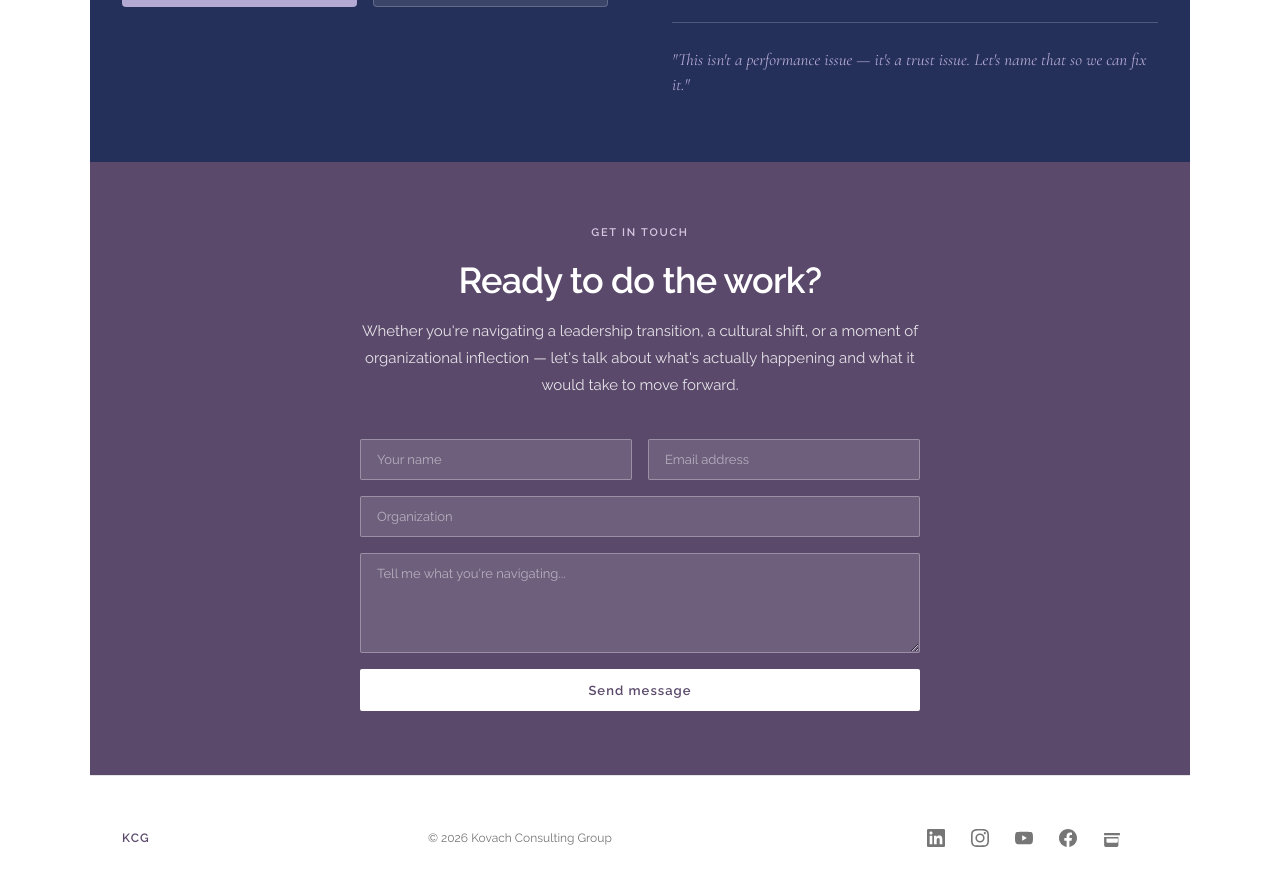
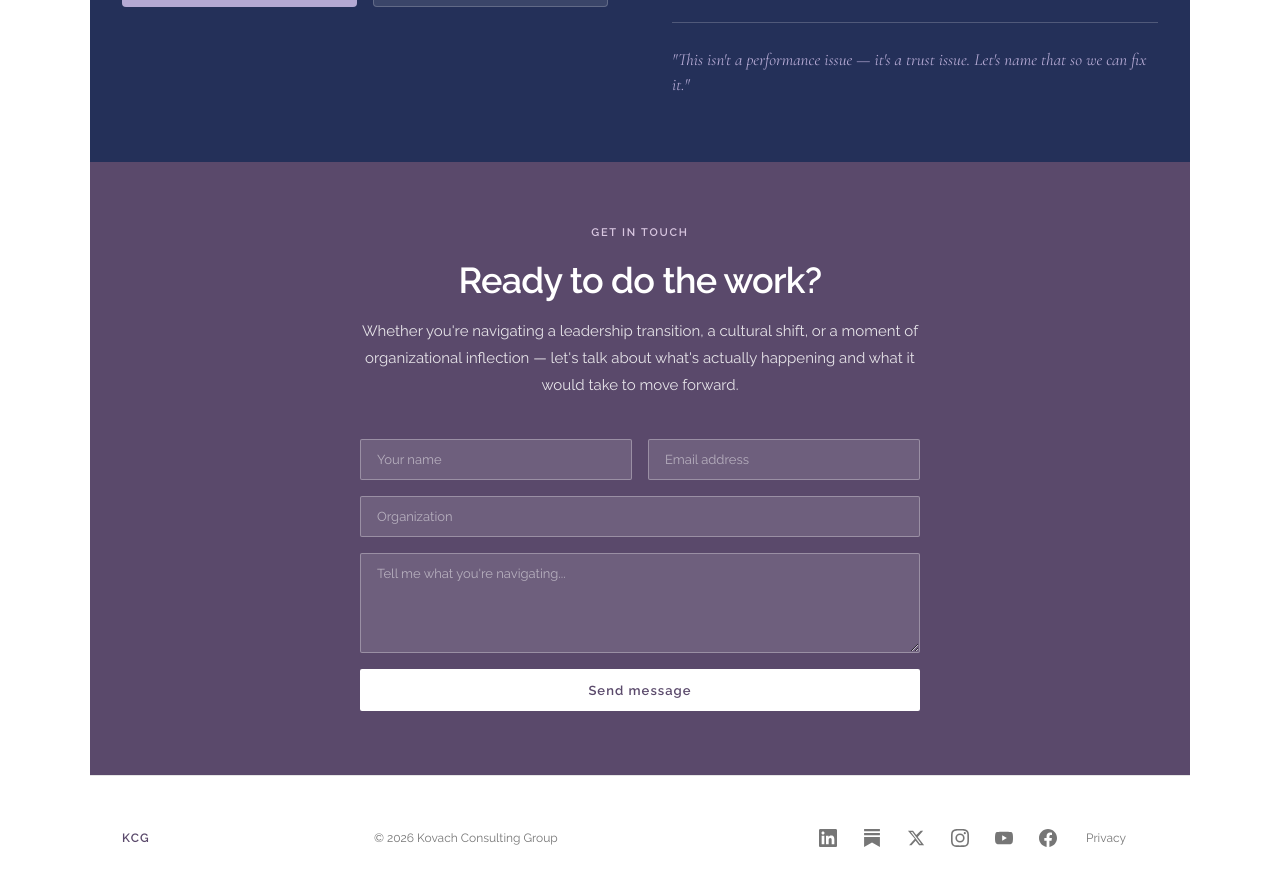
Before and after one commit to jesskovach/kovachconsultants, a Jekyll site: the page index.html, which Jekyll copies as it is, in a window 1280 px wide and 900 px high, scrolled down 2352 px. Shown: the top 886 px of the window. Built offline with Jekyll 4.4.1, drawn with Linux system fonts in a browser that asks for light colours.

Commit message:
Match homepage footer to inner pages

```diff
--- a/index.html
+++ b/index.html
@@ -367,6 +367,14 @@
         <svg viewBox="0 0 24 24" fill="currentColor"><path d="M20.447 20.452h-3.554v-5.569c0-1.328-.027-3.037-1.852-3.037-1.853 0-2.136 1.445-2.136 2.939v5.667H9.351V9h3.414v1.561h.046c.477-.9 1.637-1.85 3.37-1.85 3.601 0 4.267 2.37 4.267 5.455v6.286zM5.337 7.433c-1.144 0-2.063-.926-2.063-2.065 0-1.138.92-2.063 2.063-2.063 1.14 0 2.064.925 2.064 2.063 0 1.139-.925 2.065-2.064 2.065zm1.782 13.019H3.555V9h3.564v11.452zM22.225 0H1.771C.792 0 0 .774 0 1.729v20.542C0 23.227.792 24 1.771 24h20.451C23.2 24 24 23.227 24 22.271V1.729C24 .774 23.2 0 22.225 0z"/></svg>
         <span class="social-tooltip">LinkedIn</span>
       </a>
+      <a href="https://substack.com/@jessicakovach" class="social-link" target="_blank" rel="noopener noreferrer" aria-label="Substack — opens in new tab">
+        <svg viewBox="0 0 24 24" fill="currentColor"><path d="M22.539 8.242H1.46V5.406h21.08v2.836zM1.46 10.812V24L12 18.11 22.54 24V10.812H1.46zM22.54 0H1.46v2.836h21.08V0z"/></svg>
+        <span class="social-tooltip">Substack</span>
+      </a>
+      <a href="https://twitter.com/CivicSaboteur" class="social-link" target="_blank" rel="noopener noreferrer" aria-label="Twitter / X — opens in new tab">
+        <svg viewBox="0 0 24 24" fill="currentColor"><path d="M18.244 2.25h3.308l-7.227 8.26 8.502 11.24H16.17l-4.714-6.231-5.401 6.231H2.748l7.73-8.835L1.254 2.25H8.08l4.253 5.622L18.244 2.25zm-1.161 17.52h1.833L7.084 4.126H5.117L17.083 19.77z"/></svg>
+        <span class="social-tooltip">Twitter / X</span>
+      </a>
       <a href="https://instagram.com/kovachconsulting" class="social-link" target="_blank" rel="noopener noreferrer" aria-label="Instagram — opens in new tab">
         <svg viewBox="0 0 24 24" fill="currentColor"><path d="M12 2.163c3.204 0 3.584.012 4.85.07 3.252.148 4.771 1.691 4.919 4.919.058 1.265.069 1.645.069 4.849 0 3.205-.012 3.584-.069 4.849-.149 3.225-1.664 4.771-4.919 4.919-1.266.058-1.644.07-4.85.07-3.204 0-3.584-.012-4.849-.07-3.26-.149-4.771-1.699-4.919-4.92-.058-1.265-.07-1.644-.07-4.849 0-3.204.013-3.583.07-4.849.149-3.227 1.664-4.771 4.919-4.919 1.266-.057 1.645-.069 4.849-.069zM12 0C8.741 0 8.333.014 7.053.072 2.695.272.273 2.69.073 7.052.014 8.333 0 8.741 0 12c0 3.259.014 3.668.072 4.948.2 4.358 2.618 6.78 6.98 6.98C8.333 23.986 8.741 24 12 24c3.259 0 3.668-.014 4.948-.072 4.354-.2 6.782-2.618 6.979-6.98.059-1.28.073-1.689.073-4.948 0-3.259-.014-3.667-.072-4.947-.196-4.354-2.617-6.78-6.979-6.98C15.668.014 15.259 0 12 0zm0 5.838a6.162 6.162 0 100 12.324 6.162 6.162 0 000-12.324zM12 16a4 4 0 110-8 4 4 0 010 8zm6.406-11.845a1.44 1.44 0 100 2.881 1.44 1.44 0 000-2.881z"/></svg>
         <span class="social-tooltip">Instagram</span>
@@ -379,10 +387,7 @@
         <svg viewBox="0 0 24 24" fill="currentColor"><path d="M24 12.073c0-6.627-5.373-12-12-12s-12 5.373-12 12c0 5.99 4.388 10.954 10.125 11.854v-8.385H7.078v-3.47h3.047V9.43c0-3.007 1.792-4.669 4.533-4.669 1.312 0 2.686.235 2.686.235v2.953H15.83c-1.491 0-1.956.925-1.956 1.874v2.25h3.328l-.532 3.47h-2.796v8.385C19.612 23.027 24 18.062 24 12.073z"/></svg>
         <span class="social-tooltip">Facebook</span>
       </a>
-      <a href="https://substack.com/@jessicakovach" class="social-link" target="_blank" rel="noopener noreferrer" aria-label="Substack — opens in new tab">
-        <svg viewBox="0 0 24 24" fill="currentColor"><path d="M22.539 8.242H1.46V5.406h21.08V8.242zM1.46 10.812v7.341c0 1.896 1.484 3.438 3.315 3.438h12.49c1.831 0 3.315-1.542 3.315-3.438v-7.341H1.46zm18.35 6.25c0 .644-.528 1.167-1.177 1.167H5.769c-.649 0-1.177-.523-1.177-1.167v-4.251h15.218v4.251zM1.46 19.258v1.661c0 1.896 1.484 3.438 3.315 3.438h12.49c1.831 0 3.315-1.542 3.315-3.438v-1.661H1.46z"/></svg>
-        <span class="social-tooltip">Substack</span>
-      </a>
+      <a href="/privacy" style="font-size:12px;color:#767676;text-decoration:none;margin-left:0.5rem;">Privacy</a>
     </nav>
   </footer>
 
```
